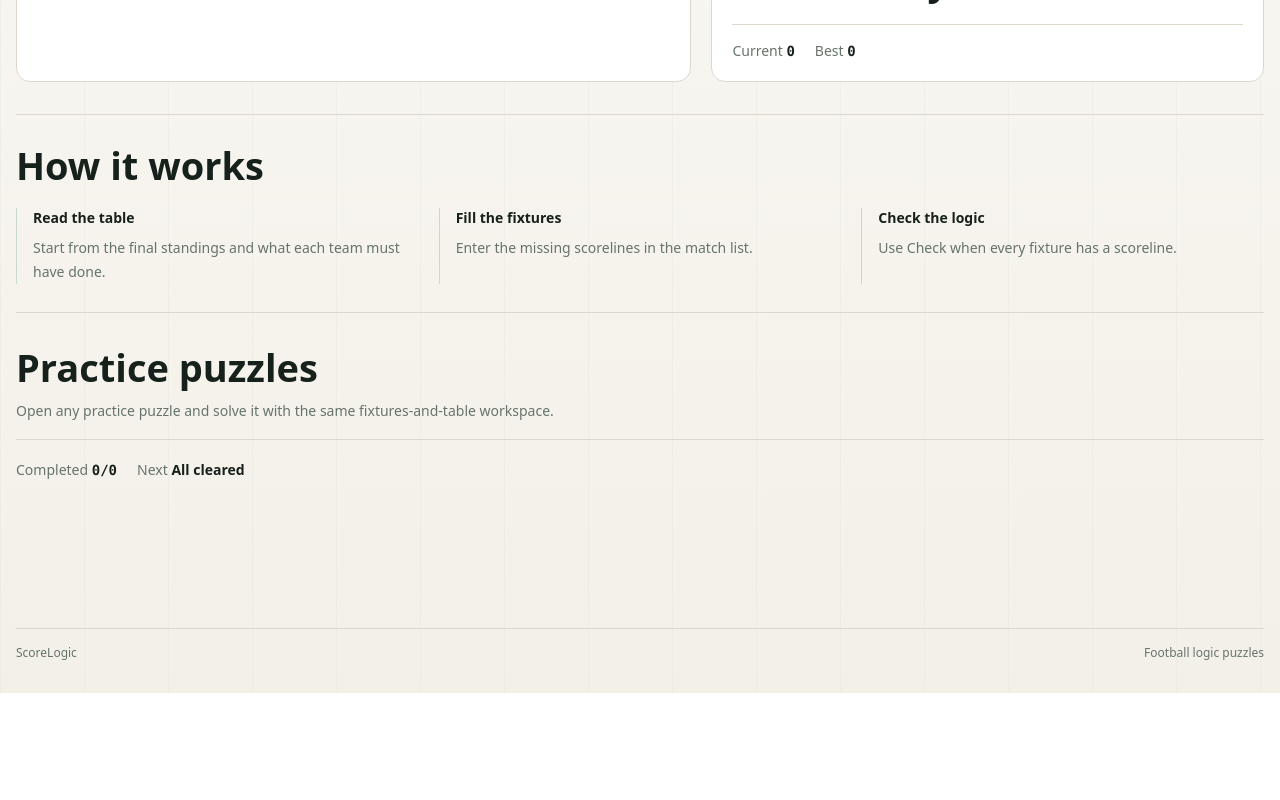
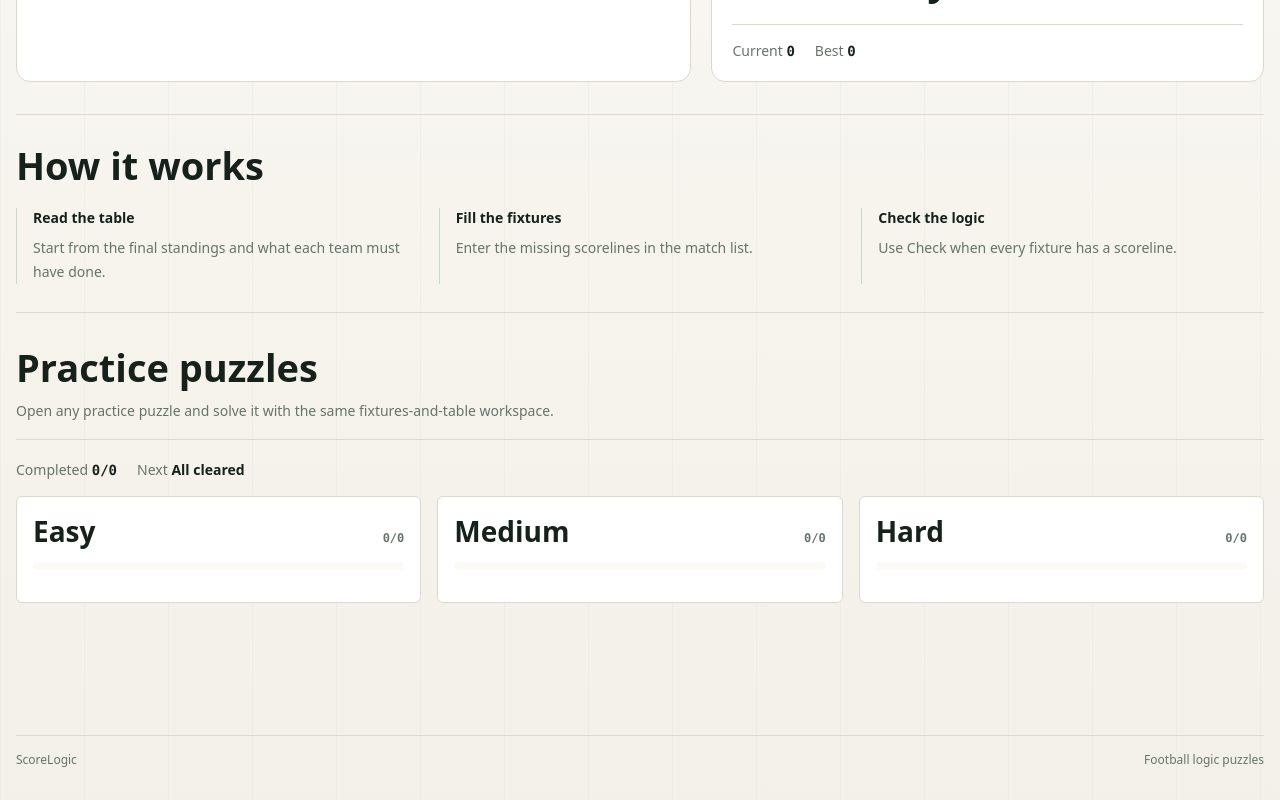
Before and after one commit to Lruquaf/score-logic-app, a Next.js app: page / in a window 1280 px wide. Shown: the part 642-1442 px from the top of the page. Before the commit the page ends 1335 px from the top, so only its background shows below. Built offline with nearby package versions, Linux system fonts and the light colour scheme; no server answers; the database is empty.

Commit message:
campaign field fixed

```diff
--- a/components/game/CampaignProgress.tsx
+++ b/components/game/CampaignProgress.tsx
@@ -3,14 +3,21 @@
 import { useQuery } from '@tanstack/react-query'
 import Link from 'next/link'
 
+import type { Difficulty } from '@/lib/contracts/puzzle'
 import { fetchCampaignPuzzles, fetchUserProgress } from '@/lib/api/client'
-import { formatPuzzleLabel } from '@/lib/utils/format'
 
 const statusTone = {
-  COMPLETED: 'border-[var(--success)]/25 bg-[var(--success-soft)]',
-  IN_PROGRESS: 'border-[var(--warning)]/35 bg-[var(--warning-soft)]',
-  ABANDONED: 'border-[var(--danger)]/25 bg-[var(--danger-soft)]'
+  COMPLETED: 'border-[var(--success)] bg-[var(--success)] text-white',
+  IN_PROGRESS: 'border-[var(--warning)] bg-[var(--warning-soft)] text-[var(--ink)]',
+  ABANDONED: 'border-[var(--danger)] bg-[var(--danger-soft)] text-[var(--danger)]',
+  UNSTARTED: 'border-[var(--line)] bg-white text-[var(--ink-soft)]'
 } as const
+
+const difficultySections: Array<{ difficulty: Difficulty; title: string }> = [
+  { difficulty: 'EASY', title: 'Easy' },
+  { difficulty: 'MEDIUM', title: 'Medium' },
+  { difficulty: 'HARD', title: 'Hard' }
+]
 
 export function CampaignProgress() {
   const campaignQuery = useQuery({
@@ -53,45 +60,59 @@ export function CampaignProgress() {
             Completed <span className="font-mono font-bold text-[var(--ink)]">{completedCount}/{puzzles.length}</span>
           </span>
           <span>
-            Next <span className="font-semibold text-[var(--ink)]">{nextPuzzle ? formatPuzzleLabel(nextPuzzle) : 'All cleared'}</span>
+            Next <span className="font-semibold text-[var(--ink)]">{nextPuzzle?.campaignOrder ? `Puzzle ${nextPuzzle.campaignOrder}` : 'All cleared'}</span>
           </span>
         </div>
 
-        <div className="grid gap-3 md:grid-cols-2 xl:grid-cols-3">
-          {puzzles.map((puzzle) => {
-            const progress = progressMap.get(puzzle.id)
-            const status = progress?.status ?? 'UNSTARTED'
-            const actionLabel =
-              status === 'COMPLETED' ? 'Review' : status === 'IN_PROGRESS' ? 'Continue' : 'Start'
+        <div className="grid gap-4 lg:grid-cols-3">
+          {difficultySections.map(({ difficulty, title }) => {
+            const sectionPuzzles = puzzles.filter((puzzle) => puzzle.difficulty === difficulty)
+            const sectionCompleted = sectionPuzzles.filter(
+              (puzzle) => progressMap.get(puzzle.id)?.status === 'COMPLETED'
+            ).length
+            const progressPercent = sectionPuzzles.length > 0
+              ? Math.round((sectionCompleted / sectionPuzzles.length) * 100)
+              : 0
 
             return (
               <div
-                key={puzzle.id}
-                className={`rounded-[var(--radius-lg)] border px-4 py-4 ${
-                  status in statusTone
-                    ? statusTone[status as keyof typeof statusTone]
-                    : 'border-[var(--line)] bg-white'
-                }`}
+                key={difficulty}
+                className="rounded-[var(--radius-sm)] border border-[var(--line)] bg-white px-4 py-4"
               >
-                <div className="flex items-start justify-between gap-4">
-                  <div>
-                    <div className="text-sm font-extrabold text-[var(--ink)]">
-                      {formatPuzzleLabel(puzzle)}
-                    </div>
-                    <div className="mt-1 text-xs text-[var(--muted)]">
-                      {puzzle.difficulty} / {puzzle.inferenceSteps} steps
-                    </div>
-                  </div>
-                  <div className="rounded-full border border-[var(--line)] bg-white/60 px-3 py-1 text-[10px] font-bold uppercase text-[var(--muted)]">
-                    {status}
+                <div className="flex items-baseline justify-between gap-3">
+                  <h3 className="font-[var(--font-display)] text-2xl font-semibold text-[var(--ink)]">
+                    {title}
+                  </h3>
+                  <div className="font-mono text-xs font-bold text-[var(--muted)]">
+                    {sectionCompleted}/{sectionPuzzles.length}
                   </div>
                 </div>
-                <Link
-                  href={`/puzzles/${puzzle.id}`}
-                  className="mt-4 inline-flex rounded-[var(--radius-md)] border border-[var(--line)] bg-white px-3 py-2 text-xs font-bold text-[var(--ink)] transition hover:border-[var(--field)] hover:bg-[var(--field-soft)] hover:text-[var(--field-deep)]"
-                >
-                  {actionLabel}
-                </Link>
+
+                <div className="mt-3 h-2 overflow-hidden rounded-full bg-[var(--paper-soft)]">
+                  <div
+                    className="h-full bg-[var(--field)] transition-[width]"
+                    style={{ width: `${progressPercent}%` }}
+                  />
+                </div>
+
+                <div className="mt-4 grid grid-cols-5 gap-2 sm:grid-cols-10 lg:grid-cols-5 xl:grid-cols-10">
+                  {sectionPuzzles.map((puzzle) => {
+                    const status = progressMap.get(puzzle.id)?.status ?? 'UNSTARTED'
+                    const tone = statusTone[status as keyof typeof statusTone] ?? statusTone.UNSTARTED
+                    const number = puzzle.campaignOrder ?? 0
+
+                    return (
+                      <Link
+                        key={puzzle.id}
+                        href={`/puzzles/${puzzle.id}`}
+                        aria-label={`${title} puzzle ${number}`}
+                        className={`flex aspect-square min-h-8 items-center justify-center rounded-[var(--radius-sm)] border text-xs font-bold transition hover:border-[var(--field)] hover:bg-[var(--field-soft)] hover:text-[var(--field-deep)] ${tone}`}
+                      >
+                        {number}
+                      </Link>
+                    )
+                  })}
+                </div>
               </div>
             )
           })}
```
